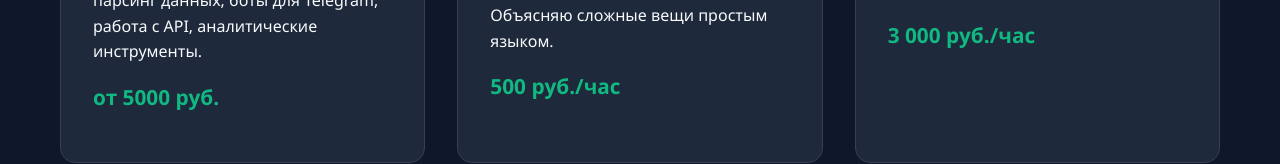
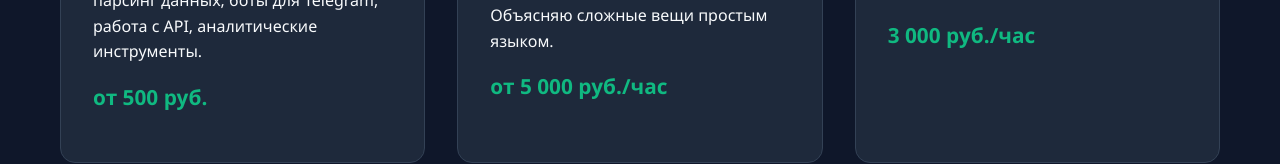
Before and after one commit to gorillabit/gorillabit.github.io, a plain HTML site: page index.html in a window 1280 px wide. Shown: the part 657-821 px from the top of the page. Drawn offline with Linux system fonts and the light colour scheme.

Commit message:
Update index.html

```diff
--- a/index.html
+++ b/index.html
@@ -241,14 +241,14 @@
                     <div class="service-icon">⚙️</div>
                     <h3 class="service-title">Разработка Python-скриптов</h3>
                     <p>Автоматизация рутинных задач, парсинг данных, боты для Telegram, работа с API, аналитические инструменты.</p>
-                    <div class="price">от 5000 руб.</div>
+                    <div class="price">от 500 руб.</div>
                 </div>
 
                 <div class="service-card">
                     <div class="service-icon">📊</div>
                     <h3 class="service-title">IT-консультации</h3>
                     <p>Персональные консультации по Python, анализу данных, автоматизации процессов. Объясняю сложные вещи простым языком.</p>
-                    <div class="price">500 руб./час</div>
+                    <div class="price">от 5 000 руб./час</div>
                 </div>
 
                 <div class="service-card">
```
